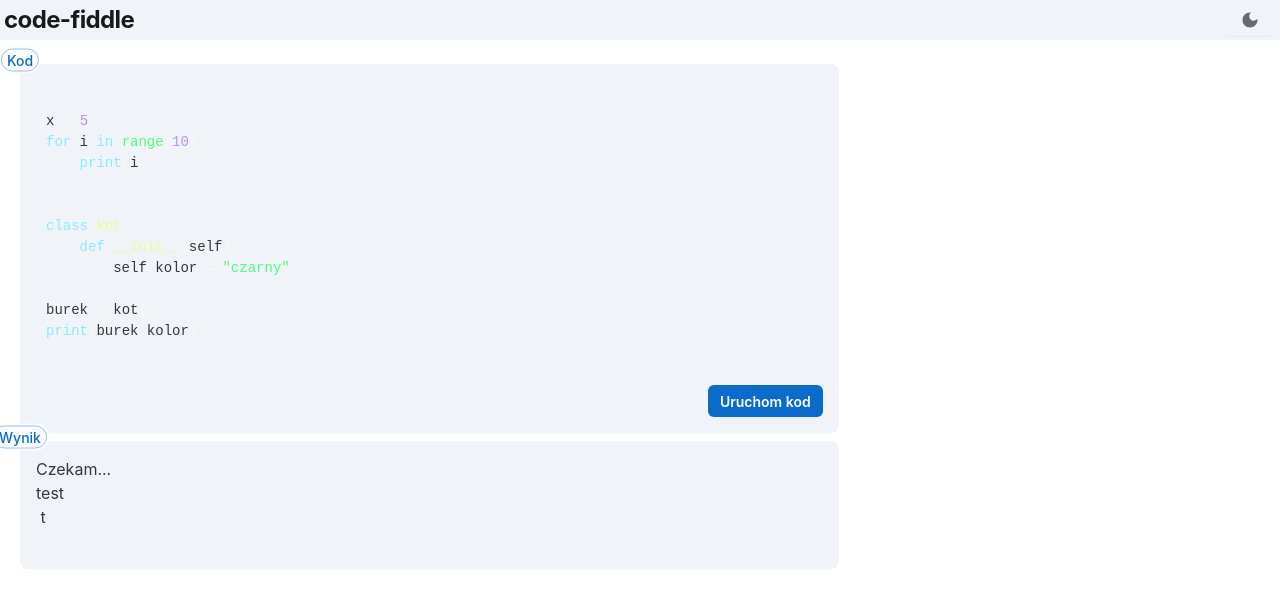
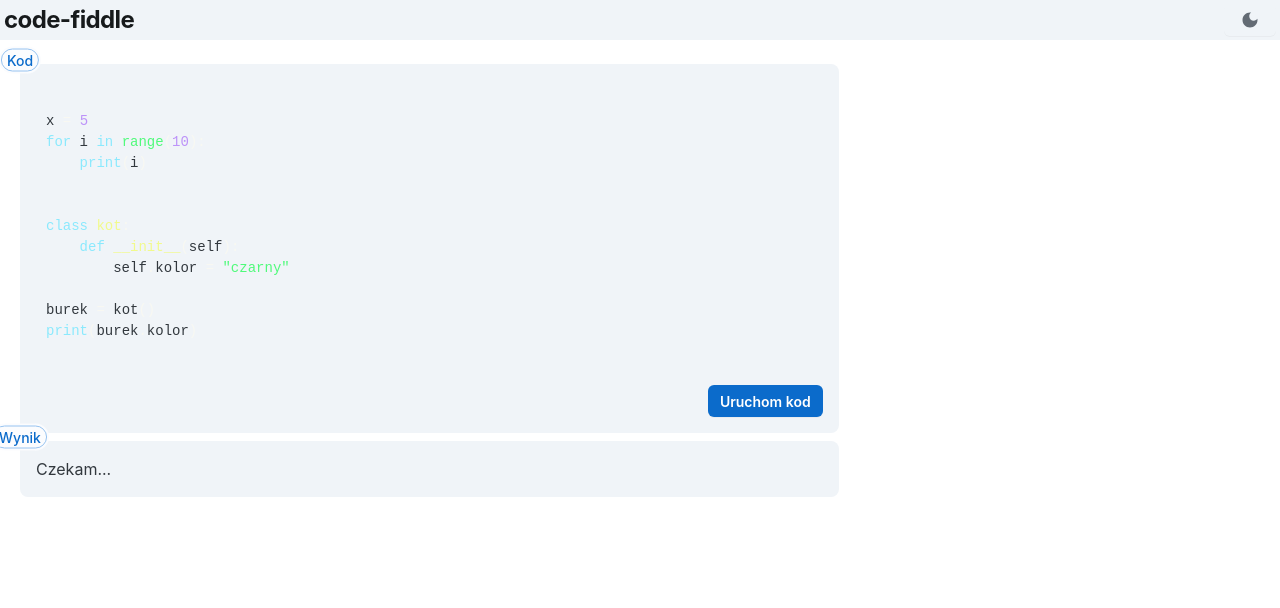
Before and after one commit to blazej-smorawski/code-fiddle-client, a React (Create React App) app: page / in a window 1280 px wide. Shown: the top 608 px of the page. Built offline with nearby package versions, Linux system fonts and the light colour scheme.

Commit message:
Small fixes

```diff
--- a/package.json
+++ b/package.json
@@ -1,5 +1,6 @@
 {
-  "name": "client",
+  "name": "code-fiddle-client",
+  "homepage": "https://blazej-smorawski.github.io/code-fiddle-client",
   "version": "0.1.0",
   "private": true,
   "dependencies": {
--- a/src/components/CodeBlock.js
+++ b/src/components/CodeBlock.js
@@ -16,7 +16,7 @@ function CodeBlock(props) {
 
     let resultCard = <LoadingCard ratio="16/2"/>;
     if(result != '') {
-        resultCard = <Card variant='soft' sx={{'white-space': 'pre-wrap'}}> {result} </Card>
+        resultCard = <Card variant='soft' sx={{'white-space': 'pre-wrap'}}>{result}</Card>
     }
 
     return (
--- a/src/components/CodeSpace.js
+++ b/src/components/CodeSpace.js
@@ -4,7 +4,7 @@ import React, { useState, useEffect } from 'react';
 import Grid from '@mui/material/Unstable_Grid2';
 
 function CodeSpace(props) {
-    const [result, setResult] = useState('Czekam...\ntest\n t\n')
+    const [result, setResult] = useState('Czekam...')
     const ip = "server.blazej-smorawski.com"
     const exampleCode = `
 x = 5
```
